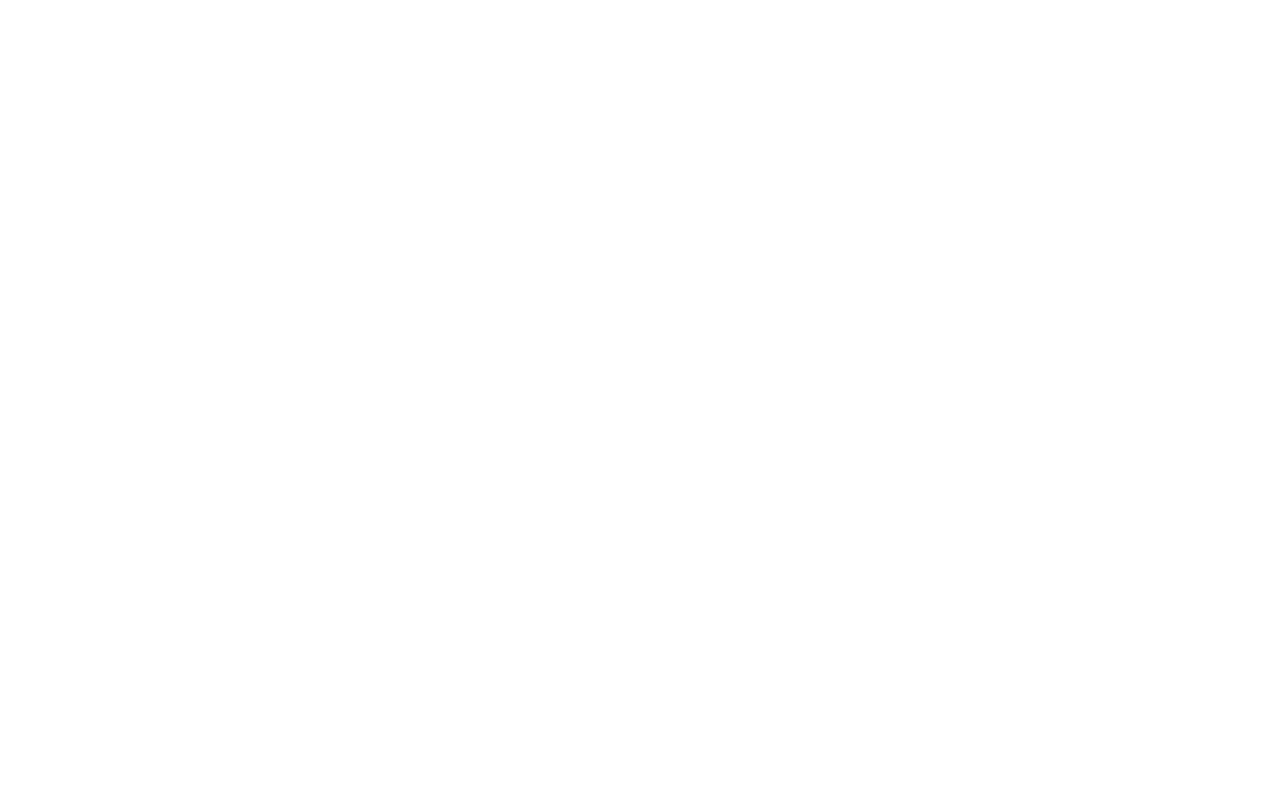
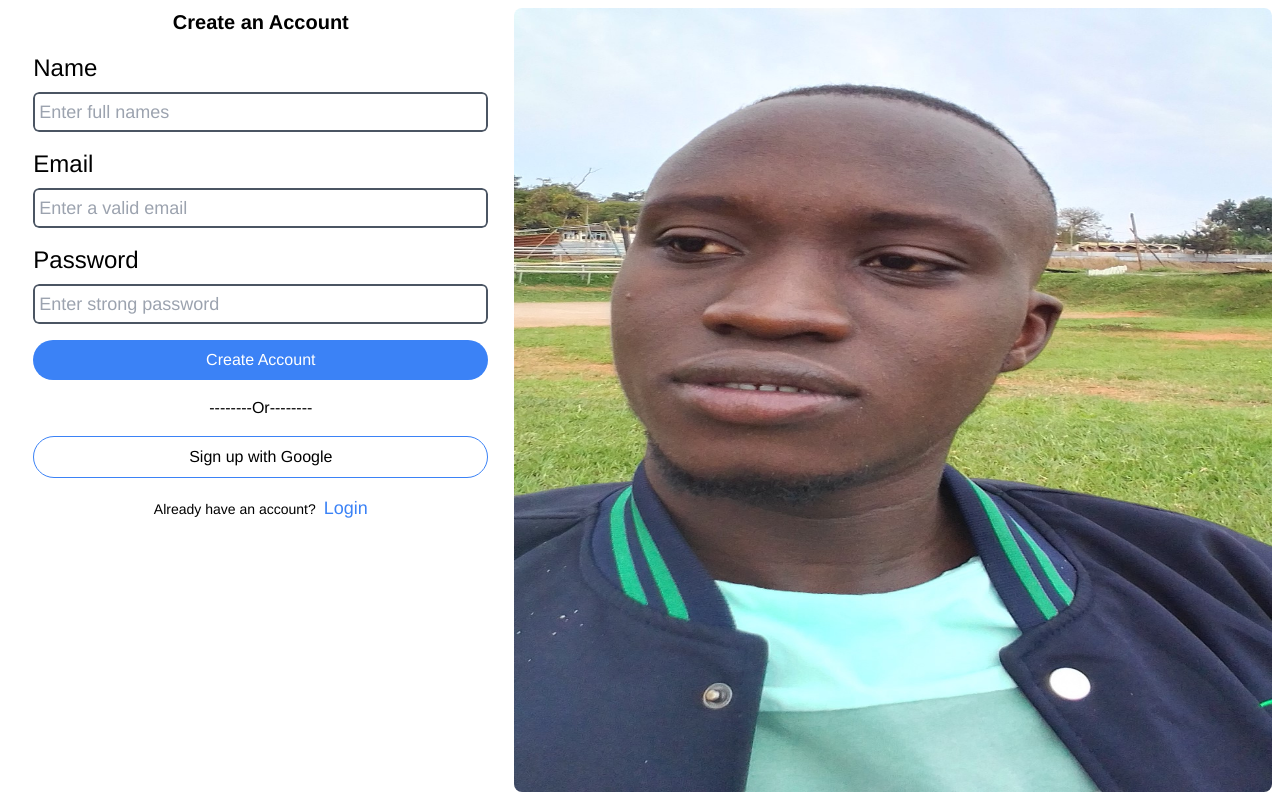
Before and after one commit to Aine-dickson/Tasktopus, a Vue app in the folder tasktopus-app/: page /signup in a window 1280 px wide. Before the commit this address had no page. Built offline with nearby package versions, Linux system fonts and the light colour scheme.

Commit message:
Worked on auth pages (login, signup, password reset

```diff
--- /dev/null
+++ b/tasktopus-app/src/auth/auth.vue
@@ -0,0 +1,65 @@
+<template>
+    <div class="auth-container h-screen grid p-2">
+        <section class="form">
+            <router-view></router-view>
+        </section>
+        <section class="visual overflow-hidden rounded-lg h-full w-full hidden sm:block">
+            <img src="/assets/images/profile.jpg" alt="auth-bg" class="h-full w-full object-fill">
+        </section>
+    </div>
+</template>
+
+<script>
+
+    import { onMounted } from 'vue';
+    import { useRouter } from 'vue-router';
+
+    export default {
+        setup(){
+            const router = useRouter()
+
+            onMounted(() => {
+                router.push('/signup')
+            })
+
+        }
+    }
+
+</script>
+
+<style>
+.auth-container{
+    grid-template-columns: 100%;
+    grid-template-areas: "form";
+}
+.form{
+    grid-area: form;
+}
+.visual{
+    grid-area: visual;
+}
+@media screen and (min-width: 640px) {
+    .auth-container{
+        grid-template-columns: 50% 50%;
+        grid-template-areas: "form visual";
+    }
+    .form{
+        grid-area: form;
+    }
+    .visual{
+        grid-area: visual;
+    }
+}
+    @media screen and (min-width: 1024px) {
+        .auth-container{
+            grid-template-columns: 40% 60%;
+            grid-template-areas: "form visual";
+        }
+        .form{
+            grid-area: form;
+        }
+        .visual{
+            grid-area: visual;
+        }
+    }
+</style>
--- /dev/null
+++ b/tasktopus-app/src/auth/login.vue
@@ -0,0 +1,48 @@
+<template>
+    <section class="space-y-4">
+        <div class="text-center">
+            <span class="font-bold text-xl">Login</span>
+        </div>
+        <form action="#" class="space-y-4">
+            <div class="w-[90%] m-auto space-y-2">
+                <label for="userEmail" class="text-2xl">Email</label>
+                <div class="h-10 w-full rounded-md text-lg overflow-hidden">
+                    <input type="email" name="userEmail" id="userEmail" placeholder="Enter a valid email" class="border-2 border-gray-600 rounded-md h-full w-full p-1 focus:outline-blue-600 bg-transparent">
+                </div>
+            </div>
+            <div class="w-[90%] m-auto space-y-2">
+                <label for="userPassword" class="text-2xl">Password</label>
+                <div class="h-10 w-full rounded-md text-lg overflow-hidden">
+                    <input type="password" name="userPassword" id="userPassword" placeholder="Enter strong password" class="border-2 border-gray-600 rounded-md h-full w-full p-1 focus:outline-blue-600 bg-transparent">
+                </div>
+            </div>
+            <button type="submit" class="bg-blue-500 text-white p-2 w-[90%] m-auto block rounded-[5rem]">Login</button>
+            <router-link :to="{name: 'passwordManager'}">
+                <span class="block text-center text-blue-500">Forgot password?</span>
+            </router-link>
+            <span class="block text-center">--------Or--------</span>
+            <button @click="googleConnect" class="border border-blue-500 rounded-[5rem] block w-[90%] m-auto p-2">Login with Google</button>
+        </form>
+        <div class="space-x-2 text-sm text-center">
+            <span>Do not have an account?</span>
+            <router-link :to="{name: 'signup'}">
+                <span class="text-lg text-blue-500">Sign up</span>
+            </router-link>
+        </div>
+    </section>
+</template>
+
+<script>
+
+    export default {
+        setup(){
+
+            const googleConnect = () => {
+                console.log("Loged in with google")
+            }
+
+            return { googleConnect }
+        }
+    }
+
+</script>
--- /dev/null
+++ b/tasktopus-app/src/auth/passwordManager.vue
@@ -0,0 +1,39 @@
+<template>
+    <section class="space-y-4">
+        <div class="text-center">
+            <span class="font-bold text-xl">Reset Password</span>
+        </div>
+        <form action="#" class="space-y-4">
+            <div class="w-[90%] m-auto space-y-2">
+                <label for="userEmail" class="text-2xl">Email</label>
+                <div class="h-10 w-full rounded-md text-lg overflow-hidden">
+                    <input type="email" name="userEmail" id="userEmail" placeholder="Enter a valid email" class="border-2 border-gray-600 rounded-md h-full w-full p-1 focus:outline-blue-600 bg-transparent">
+                </div>
+            </div>
+            <button type="submit" class="bg-blue-500 text-white p-2 w-[90%] m-auto block rounded-[5rem]">Reset Password</button>
+            <span class="block text-center">--------Or--------</span>
+            <button @click="googleConnect" class="border border-blue-500 rounded-[5rem] block w-[90%] m-auto p-2">Login with Google</button>
+        </form>
+        <div class="space-x-2 text-sm text-center">
+            <span>Do not have an account?</span>
+            <router-link :to="{name: 'signup'}">
+                <span class="text-lg text-blue-500">Sign up</span>
+            </router-link>
+        </div>
+    </section>
+</template>
+
+<script>
+
+    export default {
+        setup(){
+
+            const googleConnect = () => {
+                console.log("Loged in with google")
+            }
+
+            return { googleConnect }
+        }
+    }
+
+</script>
--- /dev/null
+++ b/tasktopus-app/src/auth/signup.vue
@@ -0,0 +1,51 @@
+<template>
+    <section class="space-y-4">
+        <div class="text-center">
+            <span class="font-bold text-xl">Create an Account</span>
+        </div>
+        <form action="#" class="space-y-4">
+            <div class="w-[90%] m-auto space-y-2">
+                <label for="userName" class="text-2xl">Name</label>
+                <div class="h-10 w-full rounded-md text-lg overflow-hidden">
+                    <input type="text" name="userName" id="userName" placeholder="Enter full names" class="border-2 border-gray-600 rounded-md h-full w-full p-1 focus:outline-blue-600 bg-transparent">
+                </div>
+            </div>
+            <div class="w-[90%] m-auto space-y-2">
+                <label for="userEmail" class="text-2xl">Email</label>
+                <div class="h-10 w-full rounded-md text-lg overflow-hidden">
+                    <input type="email" name="userEmail" id="userEmail" placeholder="Enter a valid email" class="border-2 border-gray-600 rounded-md h-full w-full p-1 focus:outline-blue-600 bg-transparent">
+                </div>
+            </div>
+            <div class="w-[90%] m-auto space-y-2">
+                <label for="userPassword" class="text-2xl">Password</label>
+                <div class="h-10 w-full rounded-md text-lg overflow-hidden">
+                    <input type="password" name="userPassword" id="userPassword" placeholder="Enter strong password" class="border-2 border-gray-600 rounded-md h-full w-full p-1 focus:outline-blue-600 bg-transparent">
+                </div>
+            </div>
+            <button type="submit" class="bg-blue-500 text-white p-2 w-[90%] m-auto block rounded-[5rem]">Create Account</button>
+            <span class="block text-center">--------Or--------</span>
+            <button @click="googleConnect" class="border border-blue-500 rounded-[5rem] block w-[90%] m-auto p-2">Sign up with Google</button>
+        </form>
+        <div class="space-x-2 text-sm text-center">
+            <span>Already have an account?</span>
+            <router-link :to="{name: 'login'}">
+                <span class="text-lg text-blue-500">Login</span>
+            </router-link>
+        </div>
+    </section>
+</template>
+
+<script>
+
+    export default {
+        setup(){
+
+            const googleConnect = () => {
+                console.log("Loged in with google")
+            }
+
+            return { googleConnect }
+        }
+    }
+
+</script>
--- /dev/null
+++ b/tasktopus-app/src/components/message.vue
@@ -0,0 +1,34 @@
+<template>
+    <article class="flex space-x-4 p-2 items-center">
+        <div class="overflow-hidden rounded-full h-8 w-8">
+            <img :src="msgBody.image" :alt="msgBody.image" class="object-fill h-full w-full">
+        </div>
+        <div class="flex flex-col">
+            <span class="font-semibold">{{ msgBody.senderName }}</span>
+            <span class="text-orange-200 text-sm">{{ msgBody.mini_msg }}</span>
+        </div>
+        <div v-if="msgBody.msg_count > 0" class="bg-red-600 rounded-full w-7 h-7 flex justify-center items-center">{{ msgBody.msg_count }}</div>
+    </article>
+</template>
+
+<script>
+
+    import { ref } from 'vue';
+
+    export default {
+        props:[
+            "senderId"
+        ],
+        setup(props){
+            const msgBody = ref({
+                image: '/assets/images/profile.jpg',
+                senderName: "Aine Dixon",
+                mini_msg: "Lorem ipsum dolor cest renso...",
+                msg_count: 13
+            })
+
+            return { msgBody }
+        }
+    }
+
+</script>
--- a/tasktopus-app/src/router/index.js
+++ b/tasktopus-app/src/router/index.js
@@ -3,11 +3,33 @@ import { createRouter, createWebHistory } from 'vue-router'
 const routes = [
   {
     path: '/',
+    name: 'auth',
+    component: () => import('@/auth/auth.vue'),
+    children: [
+      {
+        path: '/login',
+        name: 'login',
+        component: () => import('@/auth/login.vue'),
+      },
+      {
+        path: '/signup',
+        name: 'signup',
+        component: () => import('@/auth/signup.vue'),
+      },
+      {
+        path: '/forgot password',
+        name: 'passwordManager',
+        component: () => import('@/auth/passwordManager.vue'),
+      },
+    ]
+  },
+  {
+    path: '/main',
     name: 'main',
     component: () => import('@/views/main.vue'),
     children: [
       {
-        path: '/',
+        path: '/home',
         name: 'overview',
         component: () => import('@/views/pages/overview.vue')
       },
--- a/tasktopus-app/src/views/includes/app_aside.vue
+++ b/tasktopus-app/src/views/includes/app_aside.vue
@@ -1,15 +1,18 @@
 <template>
-    <aside class="side-container grid h-full">
+    <aside class="side-container grid h-full p-2">
         <section class="msg h-full">
             <div class="flex justify-between p-4">
                 <span>Recent messages</span>
                 <span>See more...</span>
             </div>
-            <div>
-
+            <div v-if="messages.length" class="space-y-4 p-2 overflow-auto max-h-full">
+                <message v-for="(message, index) in messages" :key="index" :senderId="message.senderId"/>
+            </div>
+            <div v-else>
+                <span>You haven't received any messages yet!</span>
             </div>
         </section>
-        <section class="team h-full">
+        <section class="team h-full my-4">
             <div class="flex justify-between p-4">
                 <span>Team members</span>
                 <span>See more...</span>
@@ -23,9 +26,31 @@
 
 <script>
 
+    import { ref } from 'vue';
+
+    import message from '@/components/message.vue';
+
     export default {
+        components: {
+            message
+        },
         setup(){
+            const messages = ref([
+                {
+                    senderId: ''
+                },
+                {
+                    senderId: ''
+                },
+                {
+                    senderId: ''
+                },
+                {
+                    senderId: ''
+                },
+            ])
 
+            return { messages }
         }
     }
 
```
